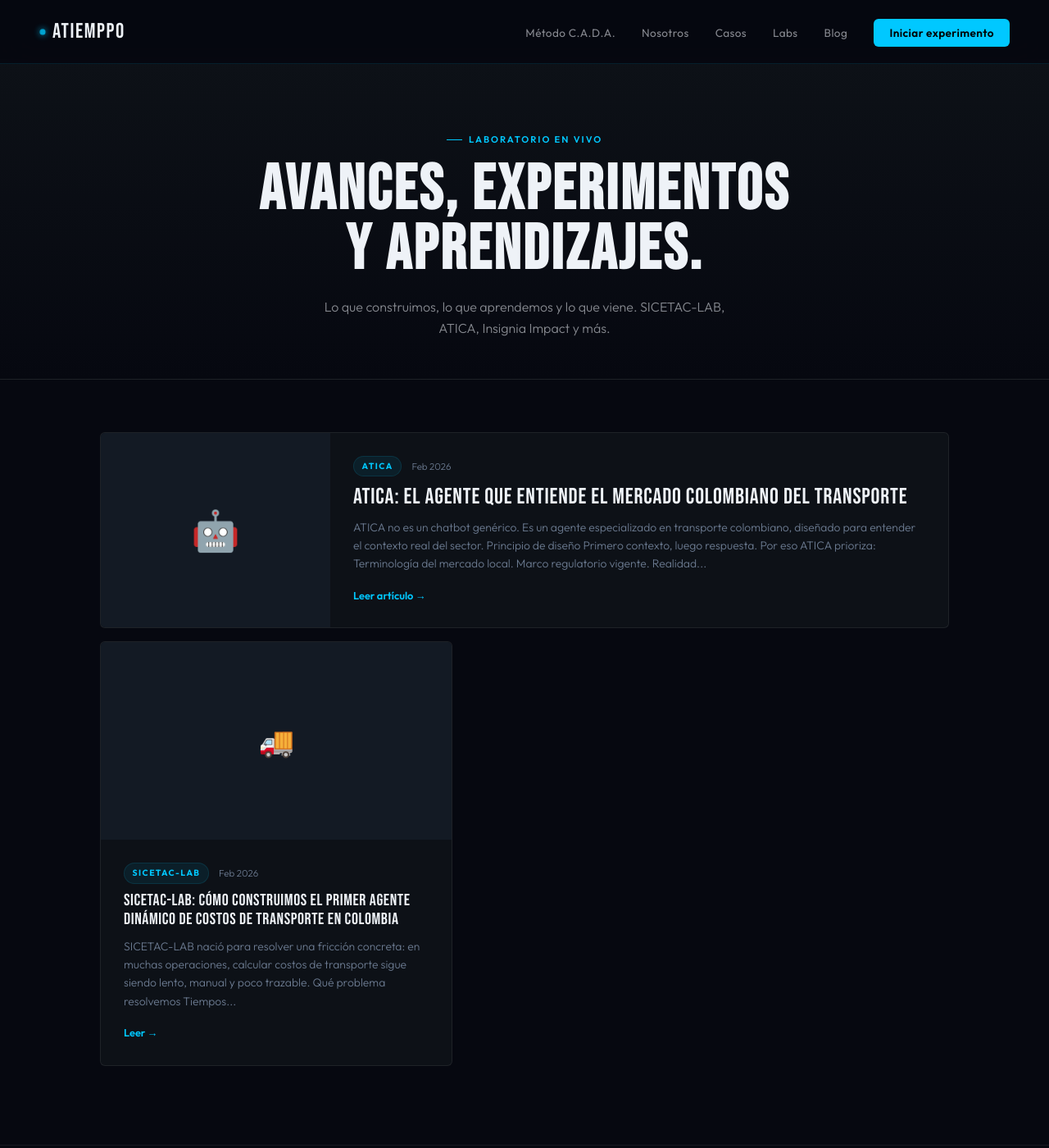
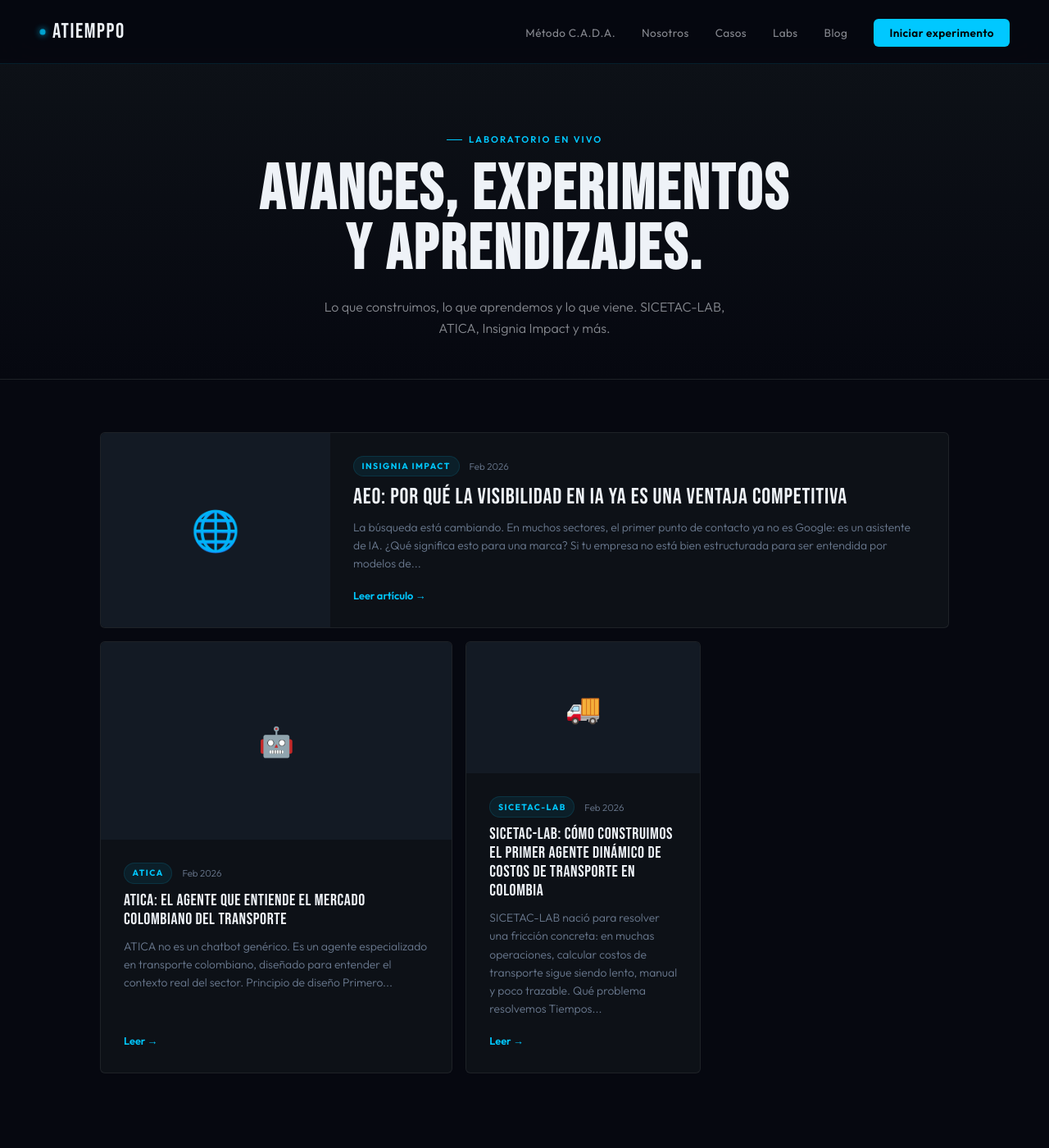
Before and after one commit to imatjuanmatiz/atiemppo-web, a Jekyll site: the page built from blog.html, in a window 1280 px wide and 1400 px high. Shown: the whole window at 82% size. Built offline with Jekyll 4.4.1, drawn with Linux system fonts in a browser that asks for light colours.

Commit message:
feat: conversion pass with WhatsApp CTA and third blog post

```diff
--- /dev/null
+++ b/_posts/2026-02-18-aeo-visibilidad-ia-insignia-impact.md
@@ -0,0 +1,32 @@
+---
+layout: post
+title: "AEO: por qué la visibilidad en IA ya es una ventaja competitiva"
+description: "Qué cambia cuando tus clientes preguntan primero a ChatGPT, Claude o Perplexity, y cómo trabajar visibilidad en motores de IA desde ya."
+date: 2026-02-18 10:00:00 -0500
+author: "Equipo Atiemppo"
+lab: "Insignia Impact"
+emoji: "🌐"
+tags: [aeo, geo, ia, visibilidad]
+---
+
+La búsqueda está cambiando. En muchos sectores, el primer punto de contacto ya no es Google: es un asistente de IA.
+
+## ¿Qué significa esto para una marca?
+
+Si tu empresa no está bien estructurada para ser entendida por modelos de IA, simplemente no aparece en la conversación.
+
+## De SEO a AEO/GEO
+
+- **SEO**: optimizar para buscadores tradicionales.
+- **AEO/GEO**: optimizar para que los motores generativos entiendan, citen y recomienden tu marca.
+
+## En qué nos enfocamos
+
+1. Claridad de propuesta de valor.
+2. Estructura semántica de contenidos.
+3. Señales de autoridad y consistencia.
+4. Activos listos para ser interpretados por IA.
+
+## Resultado esperado
+
+Más presencia en respuestas generadas por IA y mayor probabilidad de ser considerado cuando el cliente está decidiendo.
```
Also changed, not shown: index.html (+12 -3 lines).
